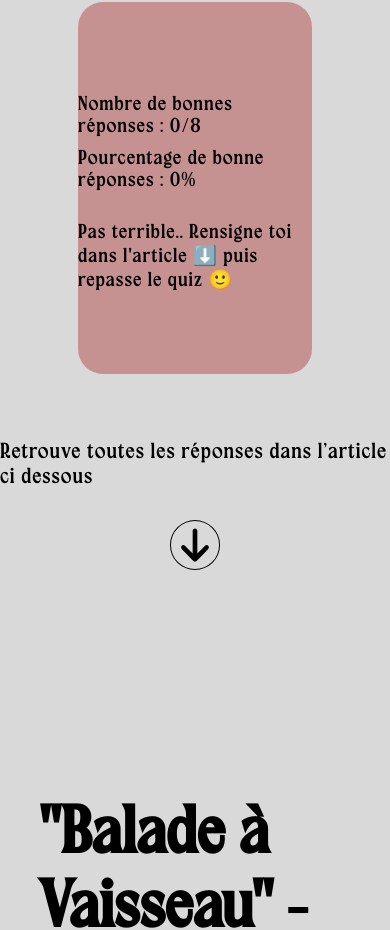
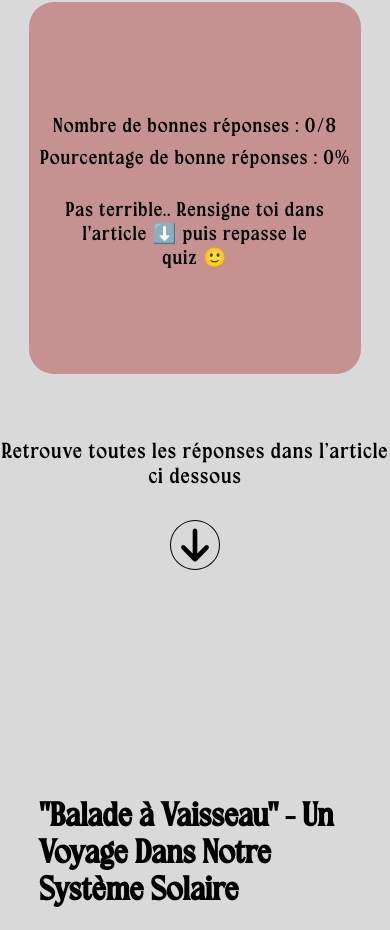
Before and after one commit to KyleAktr/monthly-mind, a React (Create React App) app: page / in a window 390 px wide. Shown: the part 2052-2982 px from the top of the page. Built offline with nearby package versions, Linux system fonts and the light colour scheme.

Commit message:
responsive results 720px done

```diff
--- a/src/style/components/_article.scss
+++ b/src/style/components/_article.scss
@@ -15,6 +15,10 @@
 
   & h2 {
     font-size: 4rem;
+
+    @media screen and (max-width: 720px){
+      font-size: 2rem;
+  }
   }
 
   & p {
--- a/src/style/components/_results.scss
+++ b/src/style/components/_results.scss
@@ -26,6 +26,10 @@
                 width: 60%;
                 height: 80%;
 
+                @media screen and (max-width: 720px){
+                    width: 85%;
+                }
+
                 & .results-stats {
                     align-items: center;
 
@@ -38,6 +42,11 @@
 
                     & .congrats {
                         margin-top: 30px;
+
+                        @media screen and (max-width: 720px){
+                            text-align: center;
+                            width: 80%;
+                        }
                     }
                 }
 
@@ -54,6 +63,10 @@
                 font-size: 1.3rem;
                 margin-top: 20px;
                 letter-spacing: 1px;
+
+                @media screen and (max-width: 720px){
+                    text-align: center;
+                }
 
             }
 
--- a/src/style/index.css
+++ b/src/style/index.css
@@ -209,6 +209,11 @@ html {
   width: 60%;
   height: 80%;
 }
+@media screen and (max-width: 720px) {
+  .results-container .results-card-container .results-card .results {
+    width: 85%;
+  }
+}
 .results-container .results-card-container .results-card .results .results-stats {
   align-items: center;
 }
@@ -220,6 +225,12 @@ html {
 .results-container .results-card-container .results-card .results .results-stats .congrats {
   margin-top: 30px;
 }
+@media screen and (max-width: 720px) {
+  .results-container .results-card-container .results-card .results .results-stats .congrats {
+    text-align: center;
+    width: 80%;
+  }
+}
 .results-container .results-card-container .show-article {
   height: 25%;
 }
@@ -230,6 +241,11 @@ html {
   font-size: 1.3rem;
   margin-top: 20px;
   letter-spacing: 1px;
+}
+@media screen and (max-width: 720px) {
+  .results-container .results-card-container .show-article p {
+    text-align: center;
+  }
 }
 .results-container .results-card-container .show-article .arrow {
   width: 50px;
@@ -266,6 +282,11 @@ html {
 }
 .article h2 {
   font-size: 4rem;
+}
+@media screen and (max-width: 720px) {
+  .article h2 {
+    font-size: 2rem;
+  }
 }
 .article p {
   font-size: 1.3rem;
```
Also changed, not shown: 1 other file (tests, documents, lock files or other folders).
